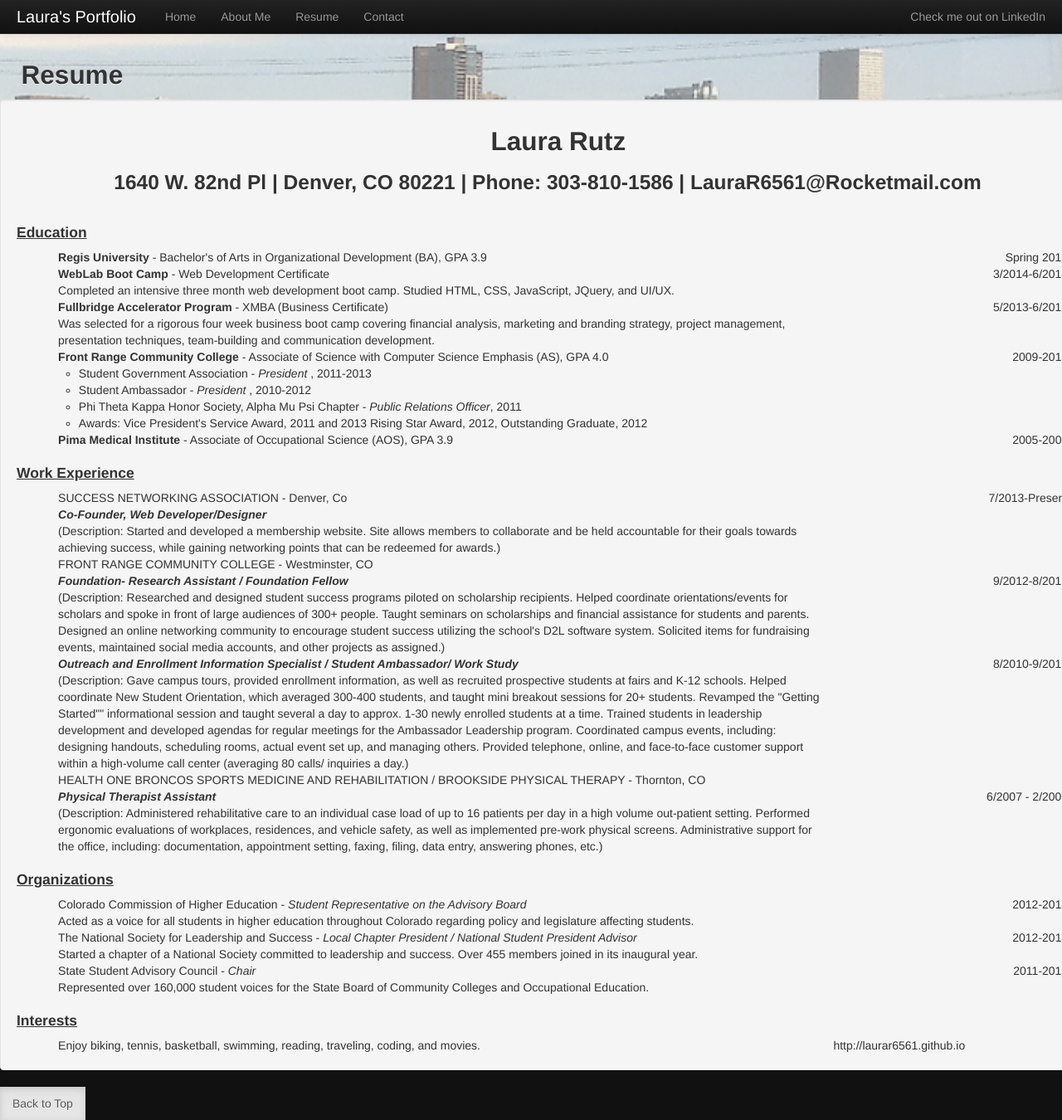
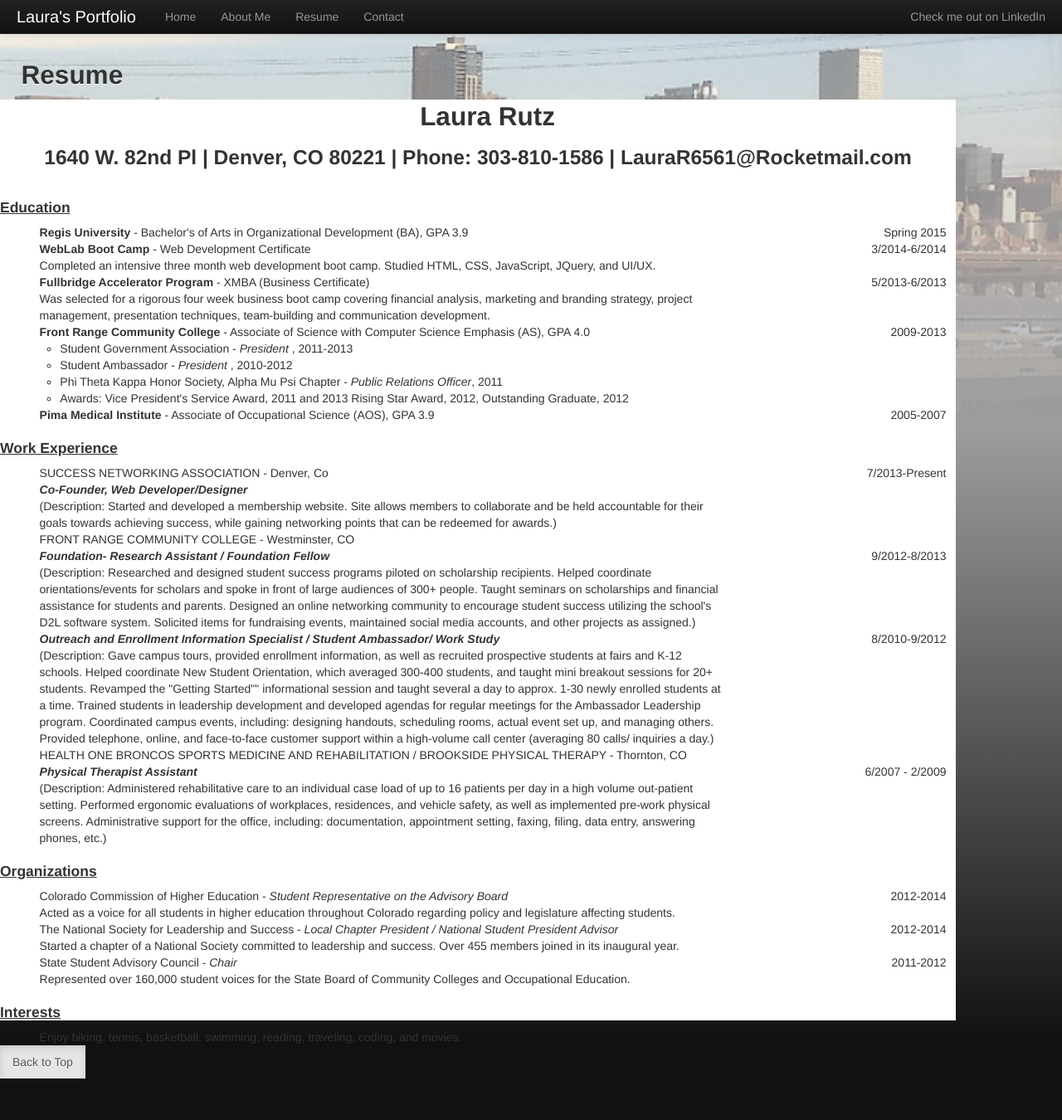
Before and after one commit to LauraR6561/Laurar6561.github.io, a Jekyll site: the page built from resume.html, in a window 1280 px wide and 1350 px high. Shown: the whole window at 83% size. Built offline with Jekyll 4.4.1, drawn with Linux system fonts in a browser that asks for light colours; Markdown is read by kramdown in place of the engine named in the settings.

Commit message:
resume css

```diff
--- a/css/template.css
+++ b/css/template.css
@@ -59,7 +59,8 @@ body{
 }
 
 #resume{
-    width:100%;
+    width:90%;
+    background-color: white;
 }
 .resumecontent{
     width:75%;
--- a/resume.html
+++ b/resume.html
@@ -4,7 +4,7 @@ title: "Laura Rutz"
 ---
     <h2>Resume</h2>
 
-    <div id="resume" class="well">
+    <div id="resume">
     <h2 class="textcenter"><strong>Laura Rutz</strong></h2>
     <h3 class="textcenter">1640 W. 82nd Pl | Denver, CO 80221 | Phone: 303-810-1586 | LauraR6561@Rocketmail.com </h3>
     <h4 class="resumetitle">Education</h4>
@@ -80,5 +80,4 @@ title: "Laura Rutz"
     <ul class="resumelist">
         <li class="resumecontent">Enjoy biking, tennis, basketball, swimming, reading, traveling, coding, and movies.</li>
     </ul>
-    http://laurar6561.github.io
     </div>
```
